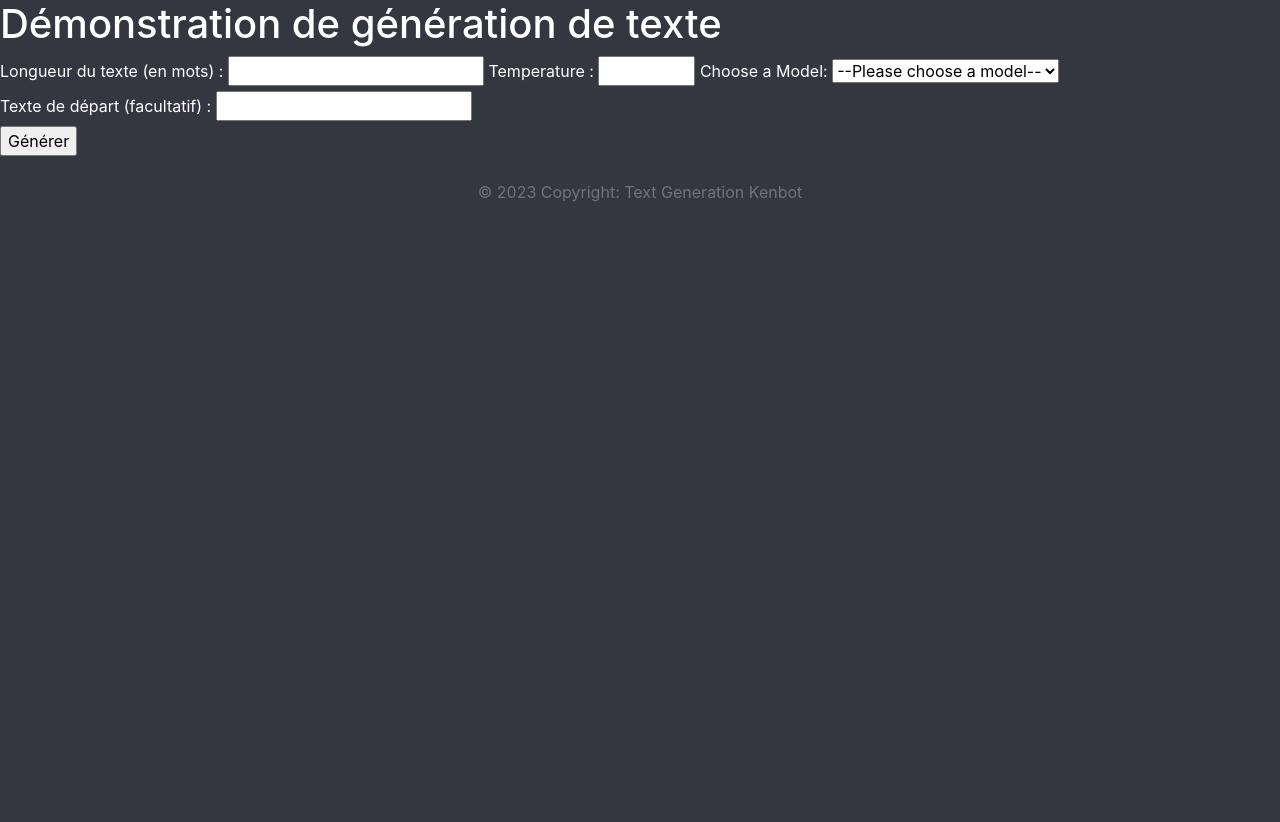
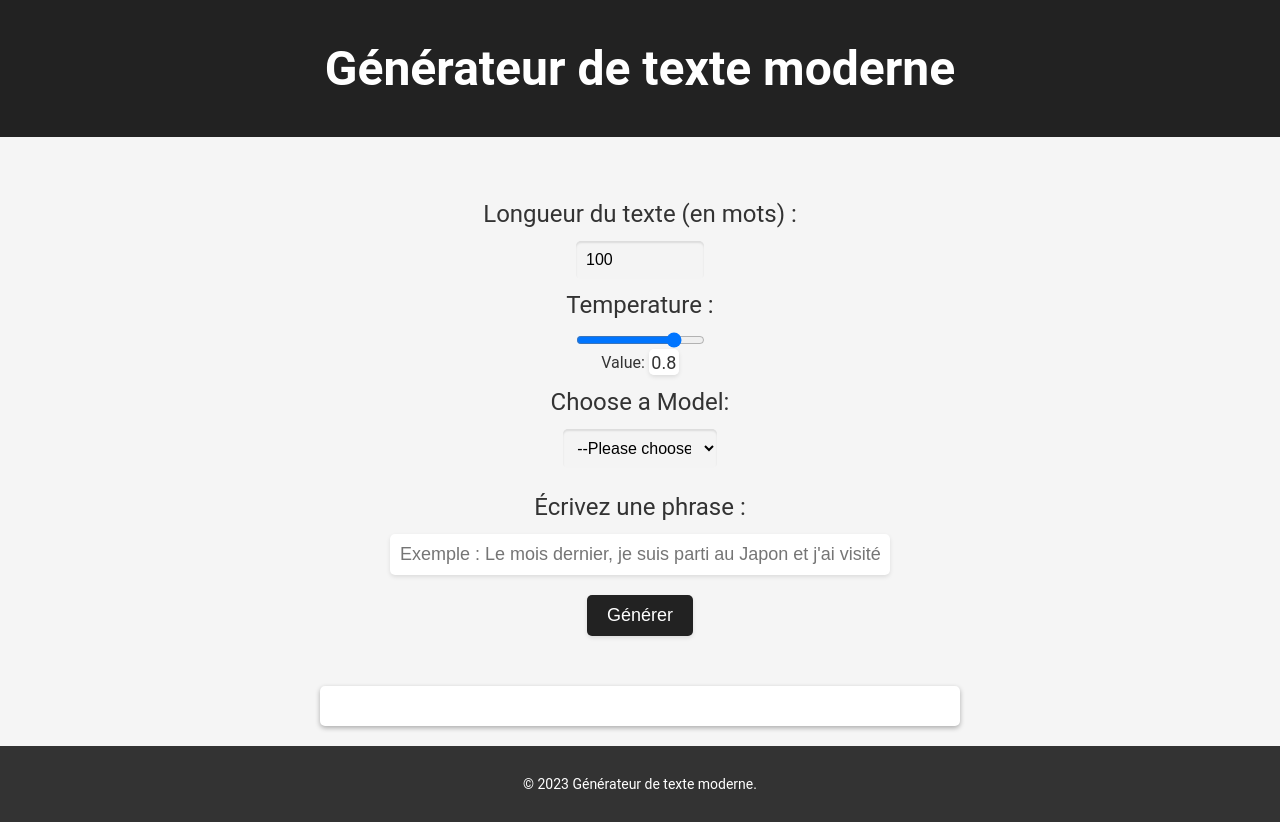
Before and after one commit to kenanGonnot/textGeneration, a Flask app: page / in a window 1280 px wide. Before the commit the page ends 202 px from the top, so only its background shows below. Run offline with Flask 2, Linux system fonts and the light colour scheme; some libraries are stand-ins or nearby versions.

Commit message:
web app v2

```diff
--- a/app.py
+++ b/app.py
@@ -1,4 +1,4 @@
-from flask import Flask, render_template, request
+from flask import Flask, render_template, request, jsonify
 from secret_key import OPENAI_API_KEY
 import os
 import openai
@@ -11,35 +11,47 @@
 
 @app.route('/k')
 def k():
-    return render_template('base.html')
+    return render_template('example.html')
+
+
+# @app.route('/')
+# def home():
+#     return render_template('home.html')
 
 
 @app.route("/", methods=["GET", "POST"])
 def generate_text():
-    if request.method == 'POST':
+    if request.method == "POST":
         # récupérer les paramètres de la requête POST
         text_length = int(request.form['text_length'])
-        starting_text = request.form['starting_text']
+        input_text = request.form['input_text']
         temperature = float(request.form['temperature'])
-        which_mode = request.form['model-select']
+        which_mode = request.form['model_select']
 
         # appeler la fonction de génération de texte
         if which_mode == 'gpt2':
-            generated_text = text_generation.generate_text_gpt2(text_length, starting_text, model_name="gpt2",
+            generated_text = text_generation.generate_text_gpt2(text_length, input_text, model_name="gpt2",
                                                                 temperature=temperature)
         elif which_mode == 'openai':
-            generated_text = text_generation.generate_text_openai(text_length, starting_text, model_name="ada",
+            generated_text = text_generation.generate_text_openai(text_length, input_text, model_name="ada",
                                                                   temperature=temperature)
         elif which_mode == 'kenbot':
-            # generated_text = text_generation.generate_text_kenbot(text_length, starting_text, PATH="model.pt")
+            # generated_text = text_generation.generate_text_kenbot(text_length, input_text, PATH="model.pt")
             generated_text = "Le modèle Kenbot n'est pas encore disponible"
         else:
             generated_text = "Mode de génération de texte invalide"
-
-        # renvoyer le texte généré à la page HTML
-        return render_template('home.html', generated_text=starting_text + " " + generated_text)
+        # generated_text.wait()
+        # return jsonify({'generated_text': generated_text})
+        return render_template('home.html', generated_text=input_text + " " + generated_text)
     else:
         return render_template('home.html')
+
+
+# renvoyer le texte généré à la page HTML
+
+
+# else:
+#     return render_template('home.html')
 
 
 if __name__ == "__main__":
--- /dev/null
+++ b/static/css/main.css
@@ -0,0 +1,159 @@
+* {
+    box-sizing: border-box;
+    margin: 0;
+    padding: 0;
+}
+
+body {
+    font-family: 'Roboto', sans-serif;
+    background-color: #f5f5f5;
+    color: #333;
+}
+
+header {
+    background-color: #222;
+    color: #fff;
+    padding: 20px;
+    text-align: center;
+}
+
+h1 {
+    font-size: 48px;
+    margin: 20px 0;
+}
+
+form {
+    margin: 50px 0;
+    display: flex;
+    flex-direction: column;
+    align-items: center;
+}
+
+label {
+    font-size: 24px;
+    /*margin-bottom: 10px;*/
+    margin: 1%;
+}
+
+input[type=text] {
+    font-size: 18px;
+    padding: 10px;
+    border: none;
+    border-radius: 5px;
+    margin-bottom: 20px;
+    box-shadow: 0 2px 4px rgba(0, 0, 0, 0.1);
+    width: 100%;
+    max-width: 500px;
+}
+
+button {
+    font-size: 18px;
+    background-color: #222;
+    color: #fff;
+    padding: 10px 20px;
+    border: none;
+    border-radius: 5px;
+    box-shadow: 0 2px 4px rgba(0, 0, 0, 0.1);
+    cursor: pointer;
+    transition: all 0.3s ease;
+}
+
+button:hover {
+    background-color: #444;
+}
+
+output {
+    font-size: 18px;
+    line-height: 1.5;
+    padding: 2.5px;
+    background-color: #fff;
+    border-radius: 5px;
+    box-shadow: 0 2px 4px rgba(0, 0, 0, 0.1);
+    max-width: 800px;
+    margin: 50px auto;
+}
+
+footer {
+    background-color: #333;
+    color: #fff;
+    padding: 20px;
+    text-align: center;
+}
+
+footer p {
+    font-size: 14px;
+    margin: 10px 0;
+}
+
+input[type="number"] {
+    width: 10%;
+    padding: 10px;
+    font-size: 16px;
+    border-radius: 5px;
+    border: none;
+    background-color: #f4f4f4;
+    box-shadow: inset 0 2px 2px rgba(0, 0, 0, 0.1);
+    transition: background-color 0.3s ease-in-out;
+}
+
+input[type="number"]:focus {
+    outline: none;
+    background-color: #fff;
+    box-shadow: inset 0 2px 2px rgba(0, 0, 0, 0.1), 0 0 2px rgba(0, 0, 0, 0.1);
+}
+
+select {
+    width: 12%;
+    margin-bottom: 1%;
+    padding: 10px;
+    font-size: 16px;
+    border-radius: 5px;
+    border: none;
+    background-color: #f4f4f4;
+    box-shadow: inset 0 2px 2px rgba(0, 0, 0, 0.1);
+    transition: background-color 0.3s ease-in-out;
+}
+
+select:focus {
+    outline: none;
+    background-color: #fff;
+    box-shadow: inset 0 2px 2px rgba(0, 0, 0, 0.1), 0 0 2px rgba(0, 0, 0, 0.1);
+}
+
+/*p.generated_text {*/
+/*    font-size: 24px;*/
+/*    font-weight: bold;*/
+/*    color: #333;*/
+/*    margin-bottom: 20px;*/
+/*    text-align: justify;*/
+/*    text-justify: inter-word;*/
+/*}*/
+.generated_text {
+    margin: 20px auto;
+    max-width: 50%;
+    padding: 20px;
+    border-radius: 5px;
+    box-shadow: 0 2px 5px rgba(0, 0, 0, 0.3);
+    background-color: #fff;
+    color: #333;
+    font-size: 20px;
+    line-height: 1.5;
+    white-space: normal; /*pre-line;*/  /* Permettre au texte de retourner à la ligne */
+    word-wrap: break-word; /* Forcer la division des mots si nécessaire */
+    text-overflow: ellipsis; /* Ajouter des points de suspension à la fin du texte tronqué */
+    overflow: hidden; /* Masquer le texte tronqué */
+}
+
+.generated_text.animating {
+    animation: blink-caret .75s step-end infinite;
+}
+
+/* Animation d'écriture */
+@keyframes blink-caret {
+    from, to {
+        border-color: transparent
+    }
+    50% {
+        border-color: orange;
+    }
+}
--- /dev/null
+++ b/static/scripts/main.js
@@ -0,0 +1,88 @@
+const lengthInput = document.getElementById('temperature');
+const lengthOutput = document.getElementById('value');
+
+lengthInput.addEventListener('input', (event) => {
+    lengthOutput.textContent = event.target.value;
+});
+
+const generatedText = document.getElementById('generated_text');
+const text = generatedText.innerText;
+generatedText.innerText = '';
+
+let i = 0;
+const intervalId = setInterval(() => {
+    if (i >= text.length) {
+        clearInterval(intervalId);
+    } else {
+        const char = text[i];
+        if (char === ' ') {
+            generatedText.innerHTML += '&nbsp;';
+        } else {
+            generatedText.innerText += char;
+        }
+        i++;
+    }
+}, 50);
+
+// $(document).ready(function () {
+//     $('form').on('submit', function (event) {
+//         event.preventDefault();  // Empêche le formulaire de recharger la page
+//
+//         $.ajax({
+//             type: 'POST',
+//             url: '/',
+//             data: $('text_generator').serialize(),  // Récupère les données du formulaire
+//             success: function (generated_text) {
+//                 // Affiche la réponse dans la div ayant l'id "response"
+//                 $('#generated_text').html(generated_text);
+//             }
+//         });
+//     });
+// });
+
+
+// $(document).ready(function () {
+//     $('#text_generator').submit(function (event) {
+//         event.preventDefault();
+//         var input_text = $('#input_text').val();
+//         $.ajax({
+//             url: '/generated',
+//             type: 'POST',
+//             data: {input_text: input_text},
+//             success: function (response) {
+//                 $('#generated_text').text(response.generated_text);
+//             },
+//             error: function (error) {
+//                 console.log(error);
+//             }
+//         });
+//     });
+// });
+
+// // Récupérer le formulaire et le champ de texte
+// const form = document.getElementById("text-generator");
+// const textOutput = document.getElementById("generated_text");
+//
+// // Ajouter un écouteur d'événement pour le formulaire
+// form.addEventListener("submit", (event) => {
+//     event.preventDefault(); // Empêcher le rechargement de la page
+//
+//     // Récupérer les données du formulaire
+//     const formData = new FormData(form);
+//     const textLength = formData.get("text_length");
+//     const model = formData.get("model");
+//
+//     // Envoyer une requête AJAX à l'API OpenAI
+//     fetch("/generated", {
+//         method: "POST",
+//         body: formData,
+//     })
+//         .then((response) => response.text())
+//         .then((generatedText) => {
+//             // Afficher le texte généré
+//             textOutput.innerText = generatedText;
+//         })
+//         .catch((error) => {
+//             console.error(error);
+//         });
+// });
--- a/templates/home.html
+++ b/templates/home.html
@@ -1,55 +1,81 @@
 <!DOCTYPE html>
-<html lang="en">
-{% extends "base.html"%}
-{% block title %}Text Generation{% endblock %}
-{% block content %}
+<html>
 <head>
-    <meta charset="utf-8">
-    <title>Démonstration de génération de texte</title>
-    <style>
-        body {
-            color: white;
-        }
-
-        h1 {
-            color: white;
-        }
-        .center {
-            margin-left: auto;
-            margin-right: auto;
-        }
-    </style>
+    <meta charset="UTF-8">
+    <title>Générateur de texte moderne</title>
+    <link href="../static/css/main.css" rel="stylesheet">
+    <script src="https://code.jquery.com/jquery-3.6.0.min.js"></script>
 </head>
 <body>
-<div class="center">
-    <h1>Démonstration de génération de texte</h1>
-    <form method="POST">
+<header>
+    <h1>Générateur de texte moderne</h1>
+</header>
+<div>
+    <form action="" method="POST">
         <label for="text_length">Longueur du texte (en mots) :</label>
-        <input type="number" id="text_length" name="text_length" required>
-<!--        Choisir un chiffre entre 0 et 1 float -->
+        <input type="number" id="text_length" name="text_length" value="100" required>
+        <!--        Choisir un chiffre entre 0 et 1 float, inout type "range" -->
         <label for="temperature">Temperature :</label>
-        <input type="number" id="temperature" name="temperature" step="0.1" min="0" max="1" required>
+        <input type="range" id="temperature" name="temperature" step="0.1" min="0" max="1" value="0.8" required>
+        <p>Value:
+            <output id="value">0.8</output>
+        </p>
         <!--      Liste déroulante -->
-        <label for="model-select">Choose a Model:</label>
-        <select name="model-select" id="model-select" required>
+        <label for="model_select">Choose a Model:</label>
+        <select name="model_select" id="model_select" required>
             <option value="">--Please choose a model--</option>
             <option value="openai">OpenAI (Ada)</option>
             <option value="gpt2">GPT-2</option>
             <option value="kenbot">Our-Model</option>
         </select>
 
-        <br>
-        <label for="starting_text">Texte de départ (facultatif) :</label>
-        <input type="text" id="starting_text" name="starting_text">
-        <br>
-        <input type="submit" value="Générer">
+        <label for="input_text">Écrivez une phrase :</label>
+        <input type="text" id="input_text" name="input_text"
+               placeholder="Exemple : Le mois dernier, je suis parti au Japon et j'ai visité">
+        <button id="submit" type="submit">Générer</button>
     </form>
 </div>
-{% if generated_text %}
-<h2>Texte généré :</h2>
-<p>{{ generated_text }}</p>
-{% endif %}
+
+<div class="generated_text">
+    {% if generated_text %}
+    <h2>Texte généré :</h2>
+    <p id="generated_text">{{ generated_text }}</p>
+    {% endif %}
+</div>
+<footer>
+    <p>&copy; 2023 Générateur de texte moderne.</p>
+</footer>
+<!--Ajouter script JS src="https://ajax.googleapis.com/ajax/libs/jquery/3.5.1/jquery.min.js" -->
+<script src="https://code.jquery.com/jquery-3.6.0.min.js"></script>
+<script src="../static/scripts/main.js"></script>
+
+<script>
+    // const lengthInput = document.getElementById('temperature');
+    // const lengthOutput = document.getElementById('value');
+    //
+    // lengthInput.addEventListener('input', (event) => {
+    //     lengthOutput.textContent = event.target.value;
+    // });
+    //
+    // const generatedText = document.getElementById('generated_text');
+    // const text = generatedText.innerText;
+    // generatedText.innerText = '';
+    //
+    // let i = 0;
+    // const intervalId = setInterval(() => {
+    //     if (i >= text.length) {
+    //         clearInterval(intervalId);
+    //     } else {
+    //         const char = text[i];
+    //         if (char === ' ') {
+    //             generatedText.innerHTML += '&nbsp;';
+    //         } else {
+    //             generatedText.innerText += char;
+    //         }
+    //         i++;
+    //     }
+    // }, 50);
+
+</script>
 </body>
-
-{% endblock %}
 </html>
```
Also changed, not shown: model.py (added, +158 -0 lines), templates/openai.html (added, +75 -0 lines), README.md, 2 other files.
